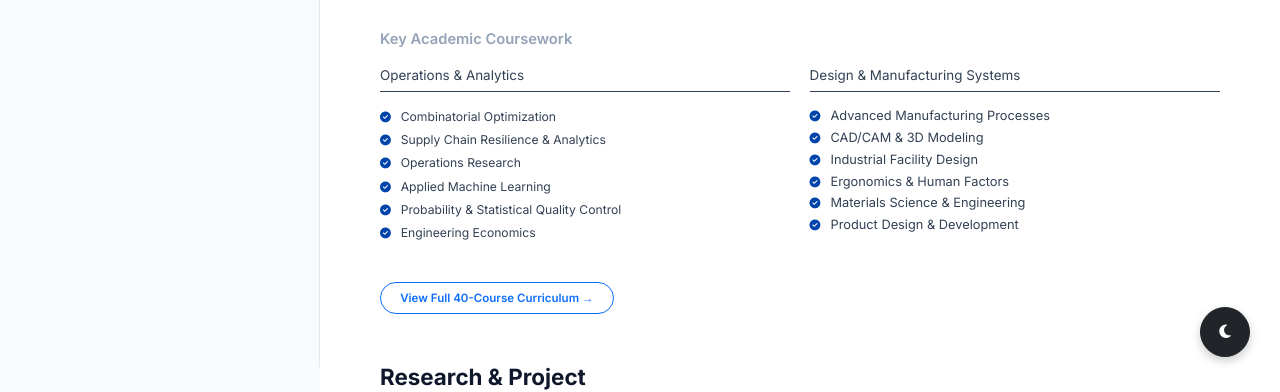
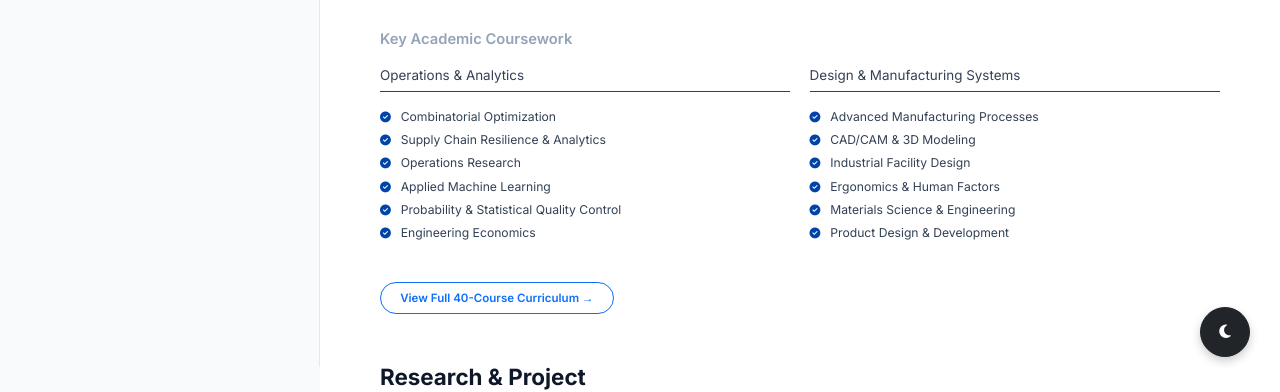
Before and after one commit to AshfaqurRahman99/AshfaqurRahman99.github.io, a Jekyll site: the page index.html, which Jekyll copies as it is, in a window 1280 px wide. Shown: the part 513-905 px from the top of the page. Built offline with Jekyll 4.4.1, drawn with Linux system fonts in a browser that asks for light colours; a style sheet for code colours, icons or effects is not loaded.

Commit message:
Fix HTML style attribute for list element

```diff
--- a/index.html
+++ b/index.html
@@ -788,7 +788,7 @@
                                     Design & Manufacturing Systems
                                 </h5>
                                 <!-- "color: #cbd5e1; -->
-                                <ul class="list-unstyled" style= line-height: 1.9; font-size: 0.95rem;">
+                                <ul class="list-unstyled" style="line-height: 1.9; font-size: 0.95rem;">
                                     <li><i class="fa-solid fa-check-circle course-icon me-2" style="font-size: 0.85rem;"></i> Advanced Manufacturing Processes</li>
                                     <li><i class="fa-solid fa-check-circle course-icon me-2" style="font-size: 0.85rem;"></i> CAD/CAM & 3D Modeling</li>
                                     <li><i class="fa-solid fa-check-circle course-icon me-2" style="font-size: 0.85rem;"></i> Industrial Facility Design</li>
```
